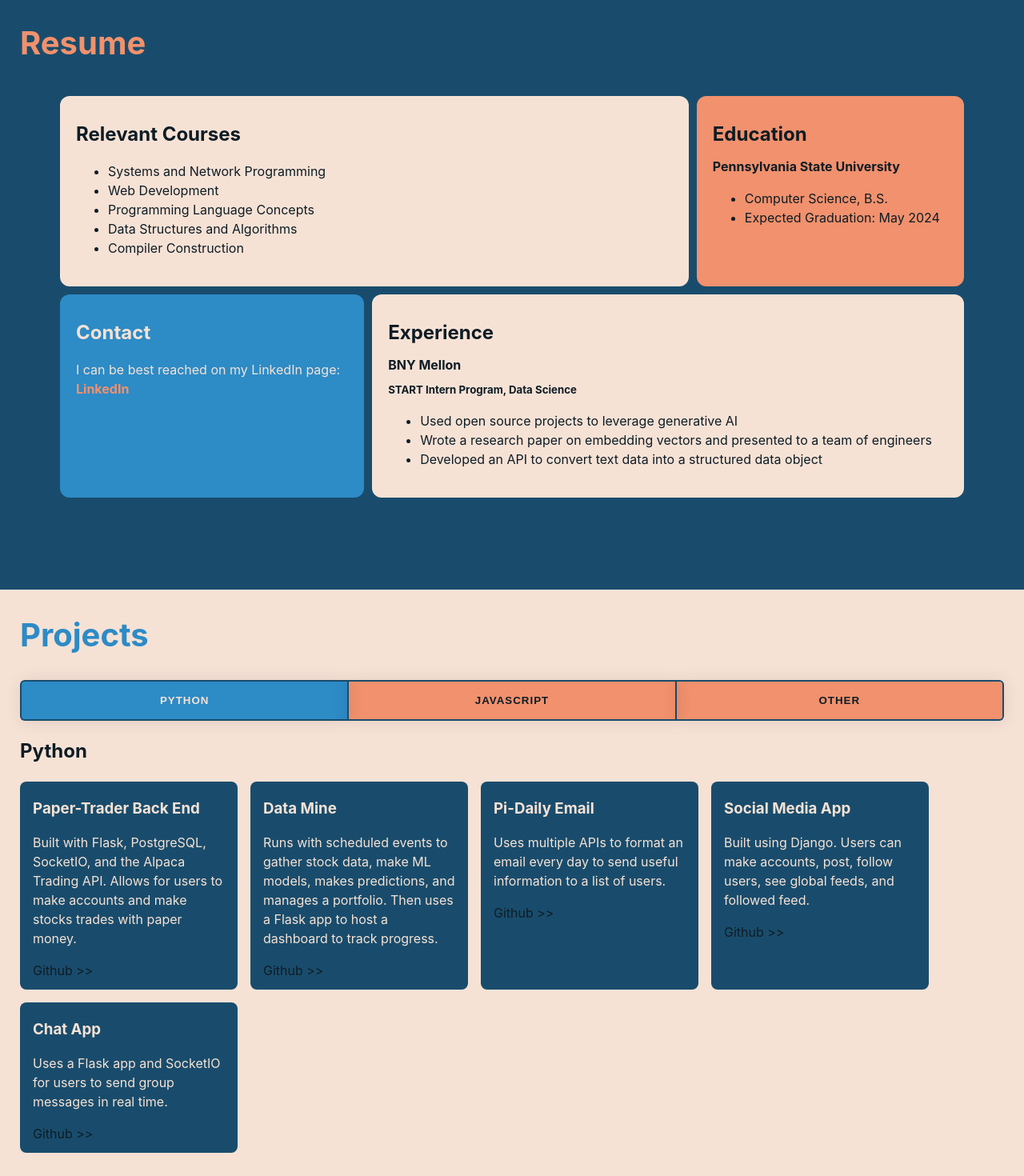
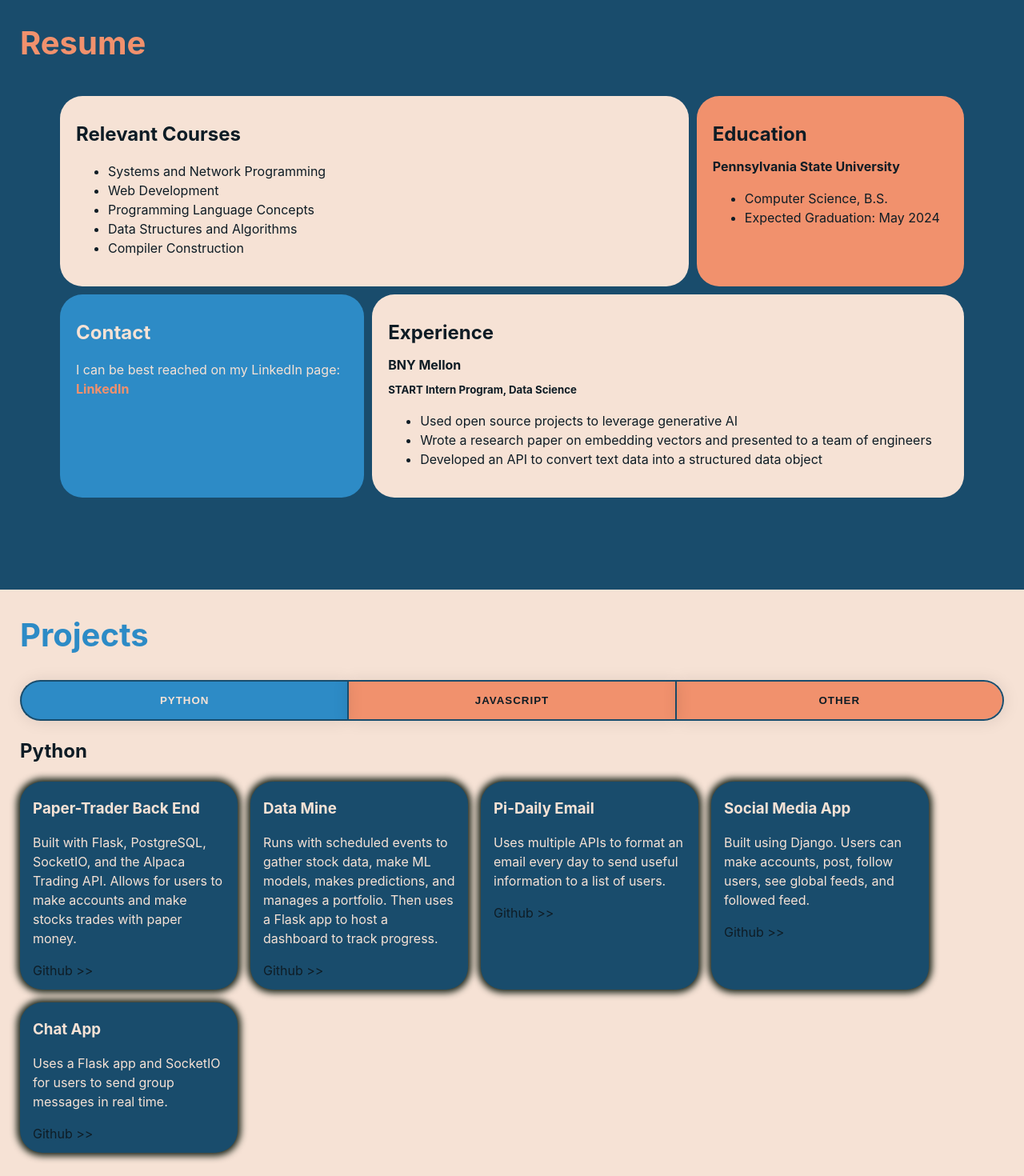
Before and after one commit to rdawson46/vue-portfolio, a Vue app: page / in a window 1280 px wide. Shown: the part 1600-3070 px from the top of the page at 80% size. Built offline with nearby package versions, Linux system fonts and the light colour scheme.

Commit message:
changed border-radius sizes to be a uniform 1.75rem

```diff
--- a/src/components/Projects.vue
+++ b/src/components/Projects.vue
@@ -182,10 +182,12 @@ h1 {
 
 .project {
     background-color: var(--primary);
-    border-radius: 8px;
+    border-radius: 1.75rem;
     margin: 0 1rem 1rem 0;
     padding: 0.75rem 1rem;
-    transition: all 350ms;
+    transition: all 450ms;
+    box-shadow: 0 0 0.5rem 0.25rem #182318;
+
 }
 
 @media (prefers-color-scheme: light){
@@ -336,7 +338,8 @@ button:hover::after {
 }
 
 button:nth-of-type(1) {
-    border-radius: 6px 0 0 6px;
+    /* border-radius: 6px 0 0 6px; */
+    border-radius: 1.75rem 0 0 1.75rem;
     border-top: 2px solid var(--primary);
     border-left: 2px solid var(--primary);
     border-bottom: 2px solid var(--primary);
@@ -348,7 +351,8 @@ button:nth-of-type(2) {
 }
 
 button:nth-of-type(3) {
-    border-radius: 0 6px 6px 0;
+    /* border-radius: 0 6px 6px 0; */
+    border-radius: 0 1.75rem 1.75rem 0;
     border-top: 2px solid var(--primary);
     border-right: 2px solid var(--primary);
     border-bottom: 2px solid var(--primary);
--- a/src/components/Resume.vue
+++ b/src/components/Resume.vue
@@ -75,7 +75,8 @@ h1{
 }
 
 .box{
-    border-radius: 12px;
+    /* border-radius: 12px; */
+    border-radius: 1.75rem;
     padding: 20px;
     background-color: var(--background);
     /* height: 200px; */
```
